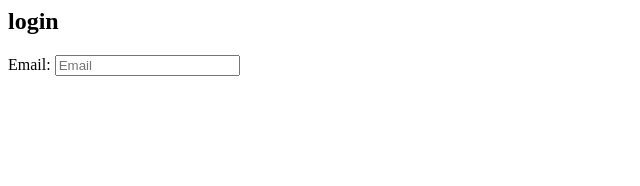
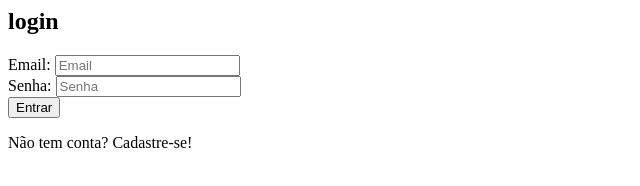
Before and after one commit to alanavsilva/Personagem-dupla, a plain HTML site: page login.html in a window 1280 px wide. Shown: the whole page, without its empty margins (0-640 px from the left). Drawn offline with Linux system fonts and the light colour scheme.

Commit message:
add- terminei estrutura do login

```diff
--- a/login.html
+++ b/login.html
@@ -24,7 +24,27 @@
                     <label for="email">Email: </label>
                     <input type="email" id="email" placeholder="Email" required>
                 </div>
+<div id="c-senha" classe="conjunto">
+                    <label for="senha">Senha: </label>
+                    <input type="password" id="senha" placeholder="Senha" required>
+                </div>
+                <button id="botao-envio" type="submit">Entrar</button>
+            </form>
+            <div id="mensagem"></div>
+            <div class="toggle" id="toggle">
+                <p>Não tem conta? Cadastre-se!</p>
+            </div>
+        </div>
+    </main>
 
+    <footer>
+
+    </footer>
+
+    <script src="scripts/script.js"></script>
+</body>
+
+</html>
 
 
 
```
